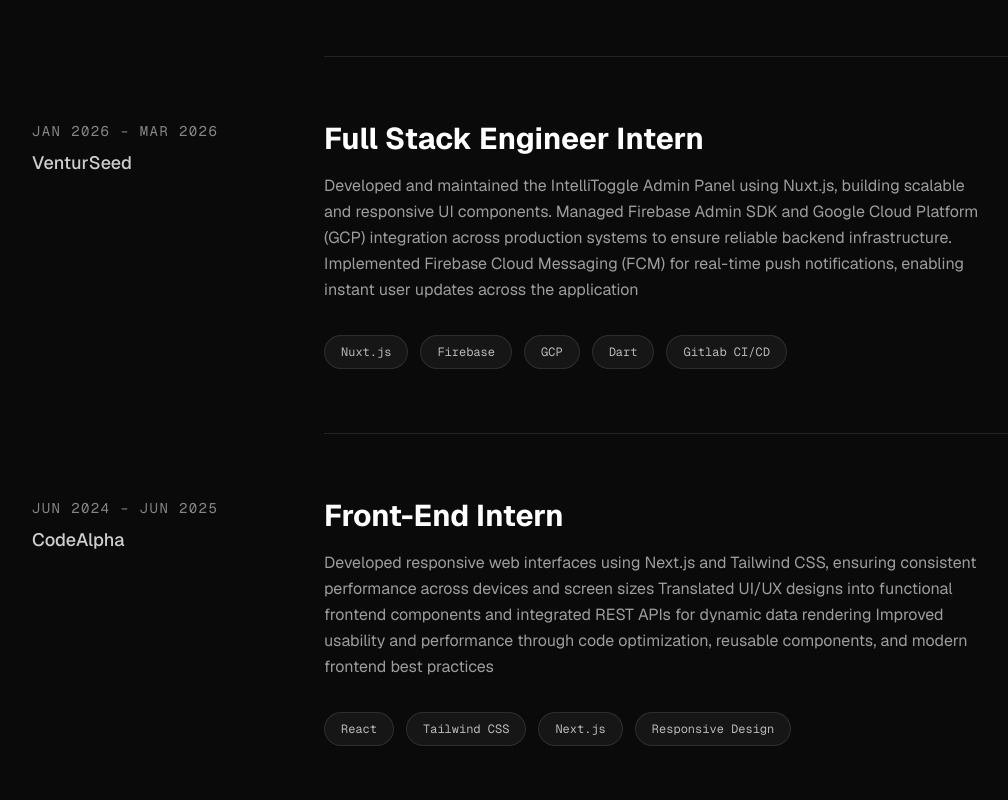
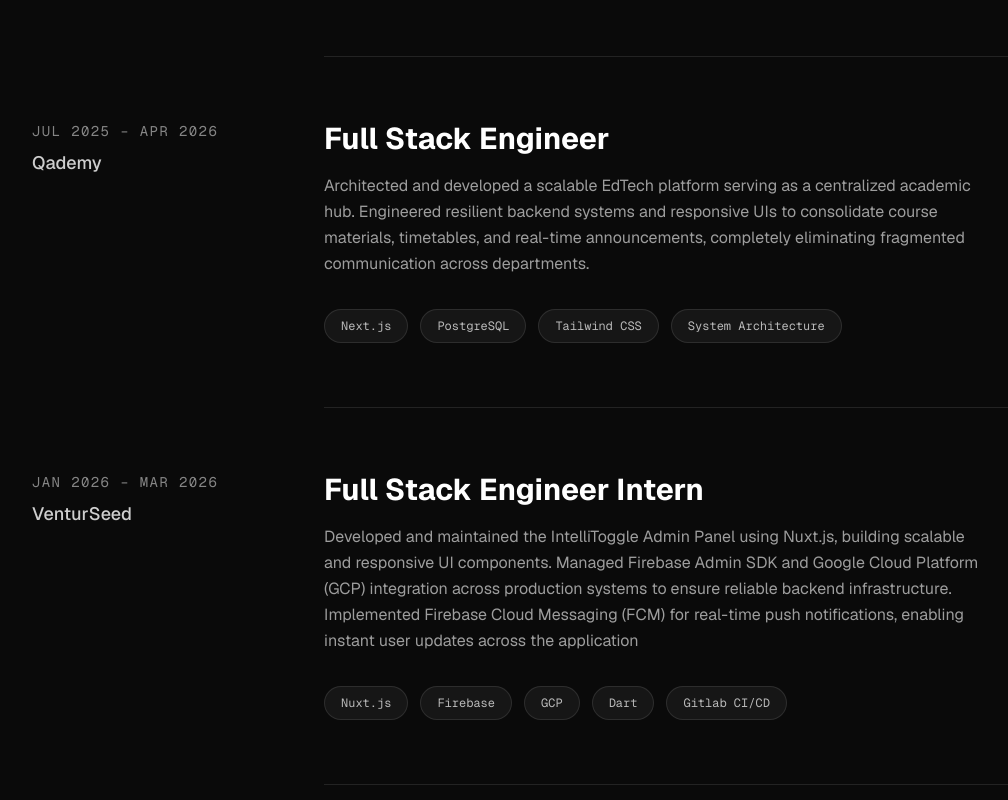
Before and after one commit to PerryAlex-hub/portfolio, a Next.js app: page / in a window 1280 px wide. Shown: the part 2180-2980 px from the top of the page, without its empty margins (96-1104 px from the left). Built offline with nearby package versions, Linux system fonts and the light colour scheme.

Commit message:
feat: added experience

```diff
--- a/app/Experience.tsx
+++ b/app/Experience.tsx
@@ -10,6 +10,14 @@
     description:
       "Built key features for an AI driven recruitment platform, including a 3D AI interviewer with conversational AI. Developed the hiring workflow and implemented frontend systems for candidate recommendations, transcript analysis, and evaluation insights by integrating backend APIs.",
     tech: ["Next.js", "AI", "Express.js", "Prisma", "Tailwind CSS"],
+  },
+  {
+    role: "Full Stack Engineer",
+    company: "Qademy",
+    period: "Jul 2025 – Apr 2026",
+    description:
+      "Architected and developed a scalable EdTech platform serving as a centralized academic hub. Engineered resilient backend systems and responsive UIs to consolidate course materials, timetables, and real-time announcements, completely eliminating fragmented communication across departments.",
+    tech: ["Next.js", "PostgreSQL", "Tailwind CSS", "System Architecture"],
   },
   {
     role: "Full Stack Engineer Intern",
```
